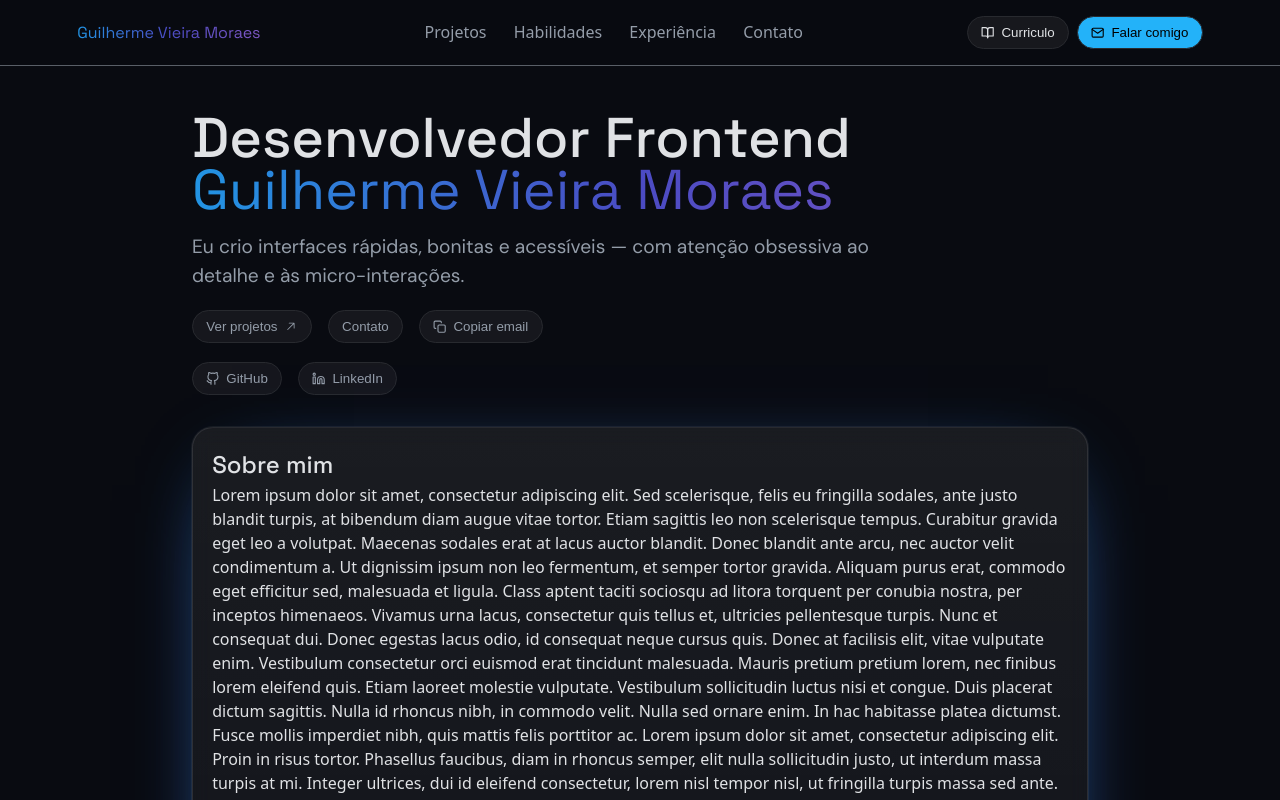
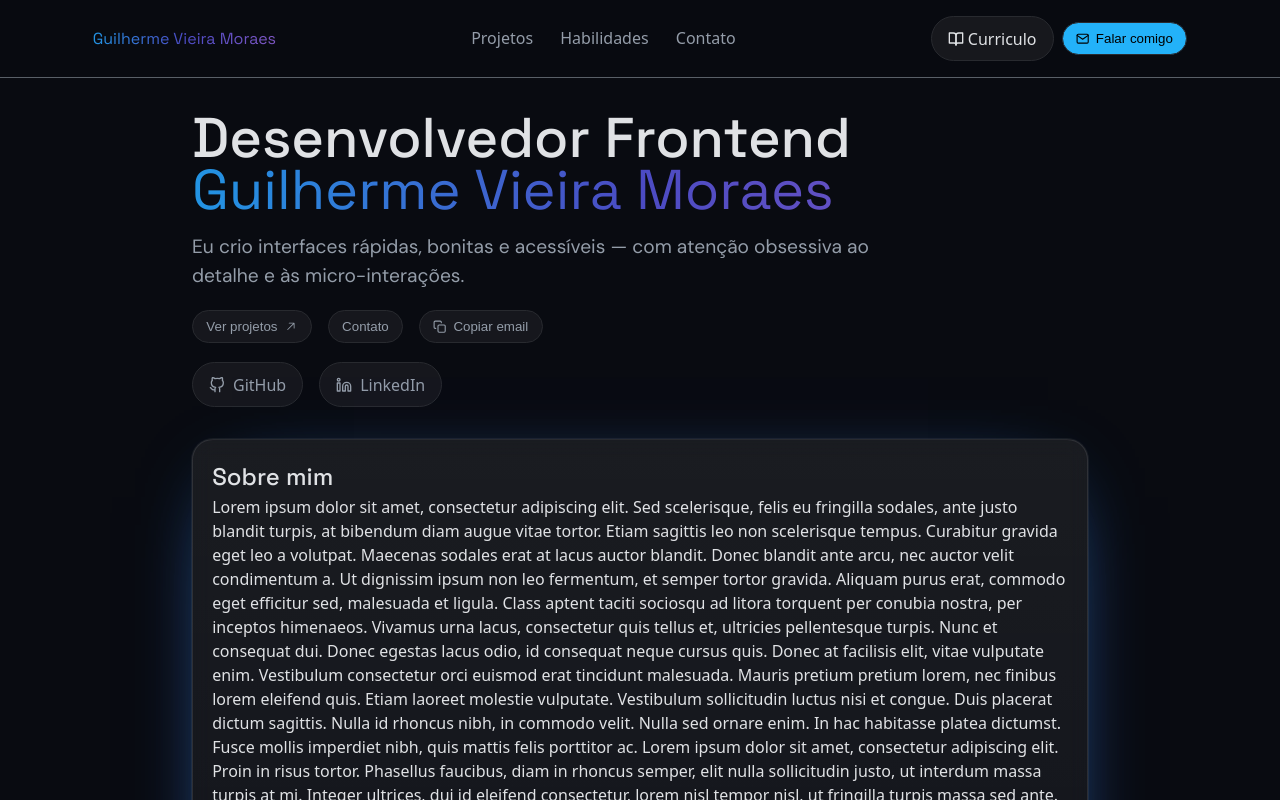
Before and after one commit to GuilhermeVieiraMoraes/portfolio_react, a React app: page / in a window 1280 px wide. Shown: the top 800 px of the page. Built offline with nearby package versions, Linux system fonts and the light colour scheme; the HTML template or start-up script is replaced by a standard one.

Commit message:
Adicionando funcionalidade dos botões

```diff
--- a/package.json
+++ b/package.json
@@ -15,7 +15,8 @@
   "dependencies": {
     "react": "^19.2.0",
     "react-dom": "^19.2.0",
-    "react-icons": "^5.5.0"
+    "react-icons": "^5.5.0",
+    "react-scroll": "^1.9.3"
   },
   "devDependencies": {
     "@eslint/js": "^9.39.1",
--- a/src/App.jsx
+++ b/src/App.jsx
@@ -13,7 +13,7 @@ import Skills from './pages/Skills/Skills'
 
 function App() {
   return (
-    <div className='App'>
+    <div className='App' >
       <Navbar />
       <main>
         <Introduction />
--- a/src/components/Navbar.jsx
+++ b/src/components/Navbar.jsx
@@ -1,27 +1,29 @@
-import styles from './Navbar.module.css'
+import styles from './Navbar.module.css';
 
 import { FiBookOpen, FiMail } from "react-icons/fi";
+
+import { Link } from 'react-scroll';
 
 const Navbar = () => {
   return (
     <nav className={styles.navbar}>
-        <span>Guilherme Vieira Moraes</span>
+        <Link className={styles.logo} to="introduction" smooth={true} duration={500}>Guilherme Vieira Moraes</Link>
         <ul className={styles.nav_list}>
             <li>
-                <a href="">Projetos</a>
+                <Link to="projects" smooth={true} duration={500}>Projetos</Link>
             </li>
             <li>
-                <a href="">Habilidades</a>
+                <Link to="skills" smooth={true} duration={500}>Habilidades</Link>
             </li>
             <li>
-                <a href="">Experiência</a>
-            </li>
-            <li>
-                <a href="">Contato</a>
+                <Link to="skills" smooth={true} duration={500}>Contato</Link>
             </li>
         </ul>
         <div className={styles.navbar_btn_list}>
-            <button className={styles.navbar_btn_resumee}><FiBookOpen />Curriculo</button>
+            <a
+            href='/portfolio_react/curriculo.pdf'
+            download
+            className={styles.navbar_btn_resumee}><FiBookOpen />Curriculo</a>
             <button className={styles.navbar_btn_mail}><FiMail />Falar comigo</button>
         </div>
     </nav>
--- a/src/components/Navbar.module.css
+++ b/src/components/Navbar.module.css
@@ -23,14 +23,15 @@
     padding: .4em .6em;
     border-radius: 10em;
     transition: .5s;
+    cursor: pointer;
 }
 
-.navbar a:hover {
+.navbar li a:hover {
     background: #15181c;
     color: #e0e2e5;
 }
 
-.navbar span {
+.navbar .logo {
     background: linear-gradient(to right, #2294e3, #4b4bc3, #7e57c2);
     -webkit-background-clip: text;
     background-clip: text;
@@ -39,6 +40,7 @@
     font-weight: bold;
     font-weight: 400;
     font-family: "Space Grotesk", sans-serif;
+    cursor: pointer;
 }
 
 .navbar_btn_list {
@@ -61,6 +63,11 @@
     border: 1px solid #282a2f;
     border-radius: 2em;
     cursor: pointer;
+    text-decoration: none;
+    display: flex;
+    align-items: center;
+    justify-content: center;
+    gap: 0.25rem;
 }
 
 .navbar_btn_mail {
--- a/src/pages/Introduction/Introduction.jsx
+++ b/src/pages/Introduction/Introduction.jsx
@@ -1,11 +1,23 @@
 import styles from './Introduction.module.css'
+
+// icons
 import { GoArrowUpRight } from "react-icons/go";
 import { FiCopy, FiGithub, FiLinkedin } from "react-icons/fi";
 
+const email = 'guilherme.vmoraesdev@gmail.com';
+
 const Introduction = () => {
+    const handleCopy = async () => {
+        try {
+            await navigator.clipboard.writeText(email);
+        } catch (error) {
+            console.log('Erro ao copiar', error)
+        }
+    }
+
     return (
         <>
-            <div className={styles.container}>
+            <div id='introduction' className={styles.container}>
                 <div className={styles.title_container}>
                     <h1 className={styles.grotesk}>Desenvolvedor Frontend</h1>
                     <h1 className={styles.gradient_text}>Guilherme Vieira Moraes</h1>
@@ -14,24 +26,32 @@ const Introduction = () => {
                 <div className={styles.btn_list}>
                     <button className='btn'>Ver projetos <GoArrowUpRight /></button>
                     <button className='btn'>Contato</button>
-                    <button className='btn'><FiCopy />Copiar email</button>
+                    <button className='btn' onClick={handleCopy}><FiCopy />Copiar email</button>
                 </div>
                 <div className={styles.title_socials}>
-                    <button className='btn'><FiGithub />GitHub</button>
-                    <button className='btn'><FiLinkedin />LinkedIn</button>
+                    <a
+                        href='https://github.com/GuilhermeVieiraMoraes'
+                        target='_blank'
+                        rel='noreferrer'
+                        className='btn'><FiGithub />GitHub</a>
+                    <a
+                        href='https://www.linkedin.com/in/guilherme-vm/'
+                        target='_blank'
+                        rel='noreferrer'
+                        className='btn'><FiLinkedin />LinkedIn</a>
                 </div>
             </div>
             <div className={styles.about}>
                 <h2>Sobre mim</h2>
                 <p>Lorem ipsum dolor sit amet, consectetur adipiscing elit. Sed scelerisque, felis eu fringilla sodales, ante justo blandit turpis, at bibendum diam augue vitae tortor. Etiam sagittis leo non scelerisque tempus. Curabitur gravida eget leo a volutpat. Maecenas sodales erat at lacus auctor blandit. Donec blandit ante arcu, nec auctor velit condimentum a. Ut dignissim ipsum non leo fermentum, et semper tortor gravida. Aliquam purus erat, commodo eget efficitur sed, malesuada et ligula. Class aptent taciti sociosqu ad litora torquent per conubia nostra, per inceptos himenaeos. Vivamus urna lacus, consectetur quis tellus et, ultricies pellentesque turpis. Nunc et consequat dui. Donec egestas lacus odio, id consequat neque cursus quis. Donec at facilisis elit, vitae vulputate enim. Vestibulum consectetur orci euismod erat tincidunt malesuada. Mauris pretium pretium lorem, nec finibus lorem eleifend quis. Etiam laoreet molestie vulputate.
 
-Vestibulum sollicitudin luctus nisi et congue. Duis placerat dictum sagittis. Nulla id rhoncus nibh, in commodo velit. Nulla sed ornare enim. In hac habitasse platea dictumst. Fusce mollis imperdiet nibh, quis mattis felis porttitor ac. Lorem ipsum dolor sit amet, consectetur adipiscing elit. Proin in risus tortor. Phasellus faucibus, diam in rhoncus semper, elit nulla sollicitudin justo, ut interdum massa turpis at mi. Integer ultrices, dui id eleifend consectetur, lorem nisl tempor nisl, ut fringilla turpis massa sed ante. Aenean euismod dolor ac augue eleifend accumsan sed a odio. Nullam congue odio nisi, ut maximus enim lacinia sed. Vestibulum nec massa ligula. Aliquam erat volutpat.
+                    Vestibulum sollicitudin luctus nisi et congue. Duis placerat dictum sagittis. Nulla id rhoncus nibh, in commodo velit. Nulla sed ornare enim. In hac habitasse platea dictumst. Fusce mollis imperdiet nibh, quis mattis felis porttitor ac. Lorem ipsum dolor sit amet, consectetur adipiscing elit. Proin in risus tortor. Phasellus faucibus, diam in rhoncus semper, elit nulla sollicitudin justo, ut interdum massa turpis at mi. Integer ultrices, dui id eleifend consectetur, lorem nisl tempor nisl, ut fringilla turpis massa sed ante. Aenean euismod dolor ac augue eleifend accumsan sed a odio. Nullam congue odio nisi, ut maximus enim lacinia sed. Vestibulum nec massa ligula. Aliquam erat volutpat.
 
-Pellentesque eu dolor iaculis, euismod leo sed, egestas nibh. Suspendisse et dictum purus. Sed leo justo, tincidunt in mauris vitae, eleifend laoreet ipsum. Suspendisse vulputate orci a iaculis venenatis. Vivamus vel varius nisl, eget ullamcorper est. Curabitur accumsan quis nunc et luctus. Vivamus ultrices nisi eget pellentesque elementum. Proin sit amet fermentum dolor. Maecenas laoreet quis est eget iaculis. Vivamus massa tortor, euismod nec bibendum id, tincidunt a risus. Fusce eleifend, tellus venenatis congue bibendum, erat diam laoreet libero, eu finibus lectus odio bibendum ipsum. Ut viverra sapien varius orci fringilla, sit amet placerat mauris sagittis. Maecenas mollis ultricies varius. Nam aliquam gravida vehicula.
+                    Pellentesque eu dolor iaculis, euismod leo sed, egestas nibh. Suspendisse et dictum purus. Sed leo justo, tincidunt in mauris vitae, eleifend laoreet ipsum. Suspendisse vulputate orci a iaculis venenatis. Vivamus vel varius nisl, eget ullamcorper est. Curabitur accumsan quis nunc et luctus. Vivamus ultrices nisi eget pellentesque elementum. Proin sit amet fermentum dolor. Maecenas laoreet quis est eget iaculis. Vivamus massa tortor, euismod nec bibendum id, tincidunt a risus. Fusce eleifend, tellus venenatis congue bibendum, erat diam laoreet libero, eu finibus lectus odio bibendum ipsum. Ut viverra sapien varius orci fringilla, sit amet placerat mauris sagittis. Maecenas mollis ultricies varius. Nam aliquam gravida vehicula.
 
-Proin porttitor iaculis tempus. Nam sagittis id tortor eu faucibus. Class aptent taciti sociosqu ad litora torquent per conubia nostra, per inceptos himenaeos. Integer sit amet imperdiet enim. Vestibulum at dui convallis, pharetra tortor a, euismod massa. Pellentesque in nibh suscipit, semper erat a, malesuada lacus. Duis malesuada justo sit amet sapien dignissim, non iaculis mauris placerat.
+                    Proin porttitor iaculis tempus. Nam sagittis id tortor eu faucibus. Class aptent taciti sociosqu ad litora torquent per conubia nostra, per inceptos himenaeos. Integer sit amet imperdiet enim. Vestibulum at dui convallis, pharetra tortor a, euismod massa. Pellentesque in nibh suscipit, semper erat a, malesuada lacus. Duis malesuada justo sit amet sapien dignissim, non iaculis mauris placerat.
 
-Ut bibendum, urna id ullamcorper dictum, diam lectus feugiat tellus, et rhoncus risus ante lacinia sapien. Pellentesque a enim mi. Pellentesque vel luctus quam. Aliquam a suscipit augue. Quisque vitae semper libero. Nulla nibh arcu, faucibus ut nulla in, pretium tempus felis. Nullam et venenatis massa. Morbi eget odio mi. Integer a placerat lorem. Aliquam turpis orci, mollis sed sapien et, auctor viverra tellus. Morbi iaculis ultrices orci quis ullamcorper.</p>
+                    Ut bibendum, urna id ullamcorper dictum, diam lectus feugiat tellus, et rhoncus risus ante lacinia sapien. Pellentesque a enim mi. Pellentesque vel luctus quam. Aliquam a suscipit augue. Quisque vitae semper libero. Nulla nibh arcu, faucibus ut nulla in, pretium tempus felis. Nullam et venenatis massa. Morbi eget odio mi. Integer a placerat lorem. Aliquam turpis orci, mollis sed sapien et, auctor viverra tellus. Morbi iaculis ultrices orci quis ullamcorper.</p>
             </div>
         </>
     )
--- a/src/pages/Introduction/Introduction.module.css
+++ b/src/pages/Introduction/Introduction.module.css
@@ -2,7 +2,7 @@
 
 .container{
     width: 100%;
-    margin-top: 6em;
+    padding-top: 6em;
 }
 
 
@@ -46,6 +46,10 @@
     gap: 1em
 }
 
+.title_socials a{
+    text-decoration: none;
+}
+
 .about{
     margin-top: 2em;
     box-shadow: 0 0 0 1px rgba(255, 255, 255, 0.06), 0 18px 80px -40px rgba(0, 173, 255, 0.7), 0 22px 90px -52px rgba(168, 85, 247, 0.55);
--- a/src/pages/Projects/Projects.jsx
+++ b/src/pages/Projects/Projects.jsx
@@ -5,7 +5,7 @@ import { FiBriefcase } from "react-icons/fi";
 
 const Projects = () => {
   return (
-    <div className={styles.projects}>
+    <div id='projects' className={styles.projects}>
         <p className='subtext'><FiBriefcase /> Trabalhos selecionados</p>
         <h2>Projetos</h2>
         <div className={styles.card_container}>
--- a/src/pages/Skills/Skills.jsx
+++ b/src/pages/Skills/Skills.jsx
@@ -6,7 +6,7 @@ import { FaNodeJs, FaReact, FaHtml5, FaCss3Alt, FaDocker, FaPython } from "react
 
 const Skills = () => {
     return (
-        <div className={styles.skills_container}>
+        <div id='skills' className={styles.skills_container}>
             <p className="subtext"><LuBrain />Minhas tecnologias</p>
             <h2>Habilidades</h2>
             <div className={styles.skills_card}>
```
Also changed, not shown: 2 other files (tests, documents, lock files or other folders).
